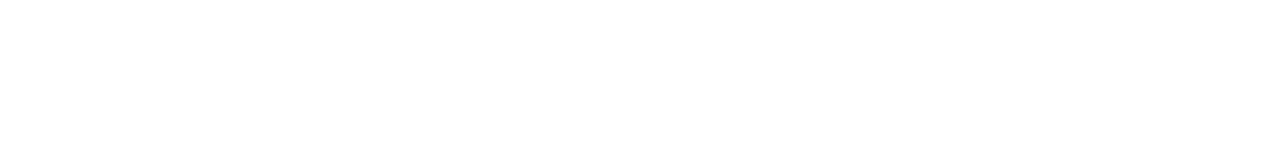
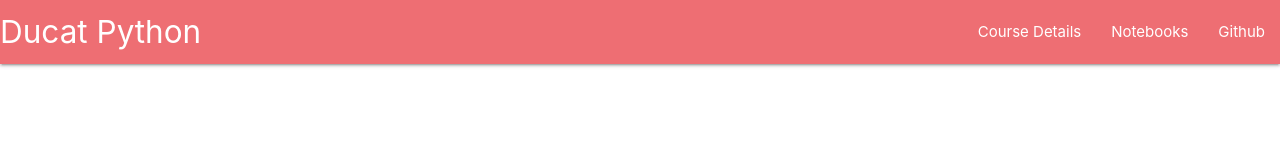
Before and after one commit to ducat-python/weekend-1, a plain HTML site: page index.html in a window 1280 px wide. Drawn offline with nearby package versions, Linux system fonts and the light colour scheme.

Commit message:
navbar added

```diff
--- a/index.html
+++ b/index.html
@@ -12,6 +12,17 @@
     <meta name="viewport" content="width=device-width, initial-scale=1.0"/>
 </head>
 
+ <nav>
+    <div class="nav-wrapper">
+      <a href="#" class="brand-logo">Ducat Python</a>
+      <ul id="nav-mobile" class="right hide-on-med-and-down">
+        <li><a href="#">Course Details</a></li>
+        <li><a href="#">Notebooks</a></li>
+        <li><a href="#">Github</a></li>
+      </ul>
+    </div>
+  </nav>
+
 <body>
 <!--Import jQuery before materialize.js-->
 <script type="text/javascript" src="https://code.jquery.com/jquery-2.1.1.min.js"></script>
```
